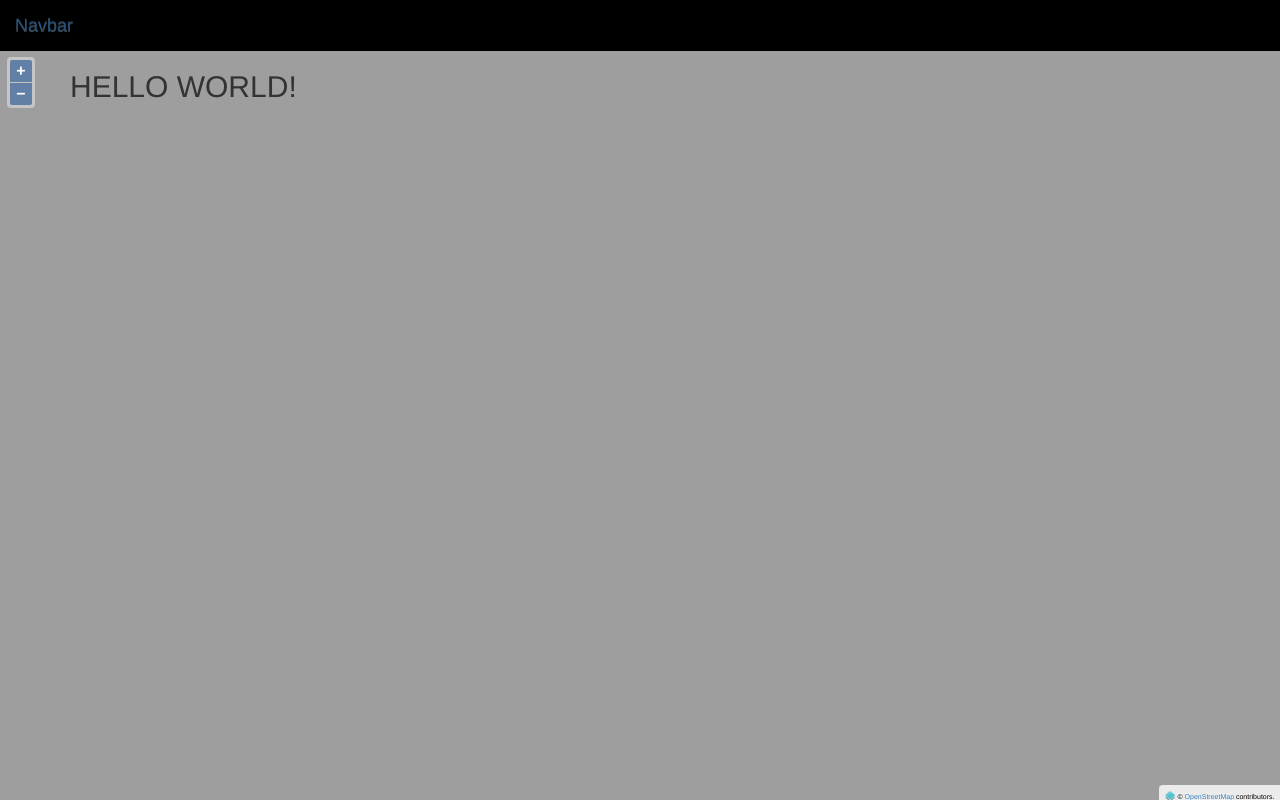
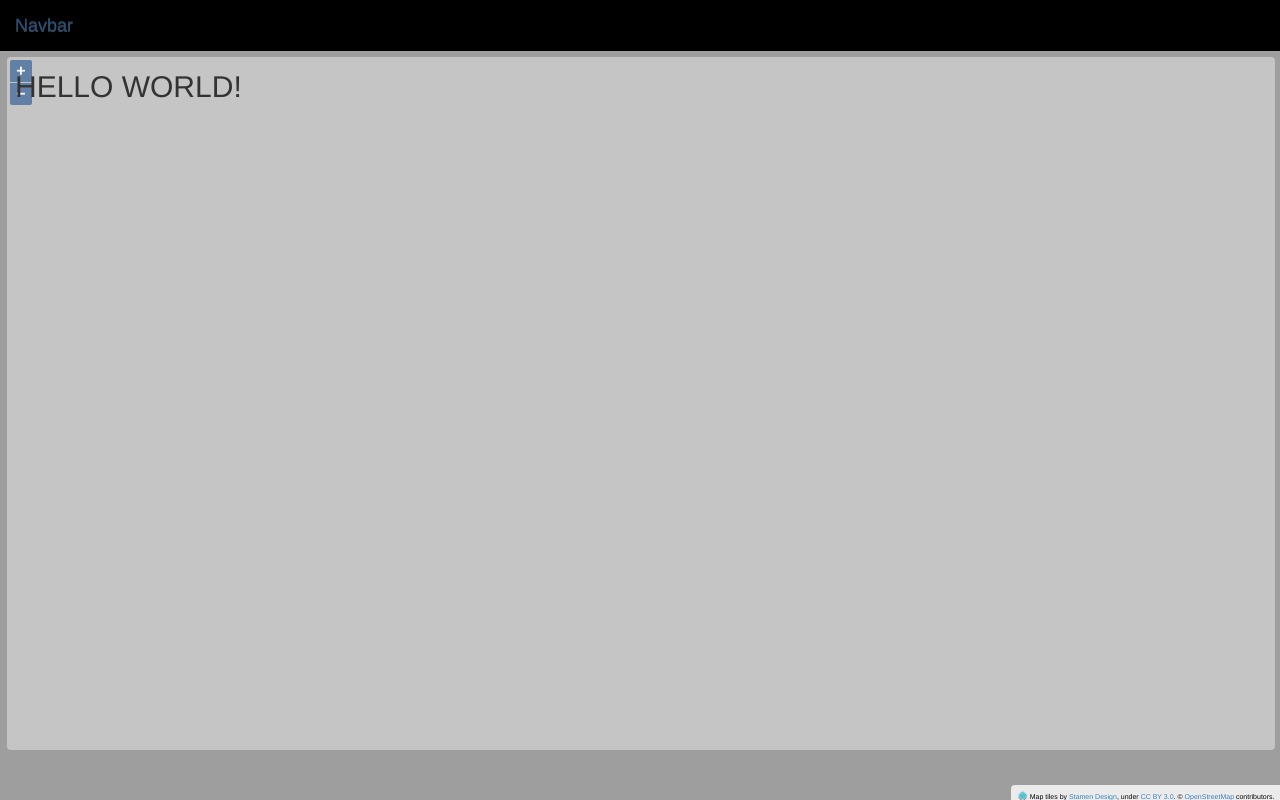
Before and after one commit to ladybug-tools/benmap, a plain HTML site: page browser/index.html in a window 1280 px wide. Drawn offline with Linux system fonts and the light colour scheme.

Commit message:
stamen maps

```diff
--- a/browser/css/style.css
+++ b/browser/css/style.css
@@ -1,6 +1,7 @@
 .fixed-nav {
     padding-top: 50px;
 }
+
 .bg-black {
     background-color: #000;
 }
@@ -14,6 +15,14 @@
 }
 
 #map {
+    min-height: 500px;
     height: 100%;
-    min-height: 500px;
+    width: 100%;
 }
+
+.ol-zoom {
+    top: unset;
+    bottom: 50px;
+    left: unset;
+    right: 5px;
+}
--- a/browser/index.html
+++ b/browser/index.html
@@ -34,7 +34,7 @@
     <nav class="navbar navbar-light navbar-fixed-top bg-black ">
         <a class="navbar-brand" href="#">Navbar</a>
     </nav>
-    <div class="container">
+    <div class="container-fluid">
         <div class="row">
             <div class="col-xs-12">
                 <h2>HELLO WORLD!</h2>
--- a/browser/js/main.js
+++ b/browser/js/main.js
@@ -1,9 +1,11 @@
-$(document).ready(function(){
+$(document).ready(function() {
 
     var olMap = new ol.Map({
         layers: [
             new ol.layer.Tile({
-                source: new ol.source.OSM()
+                source: new ol.source.Stamen({
+                    layer: "toner-lite"
+                })
             })
         ],
         // overlays: [overlay],
```
